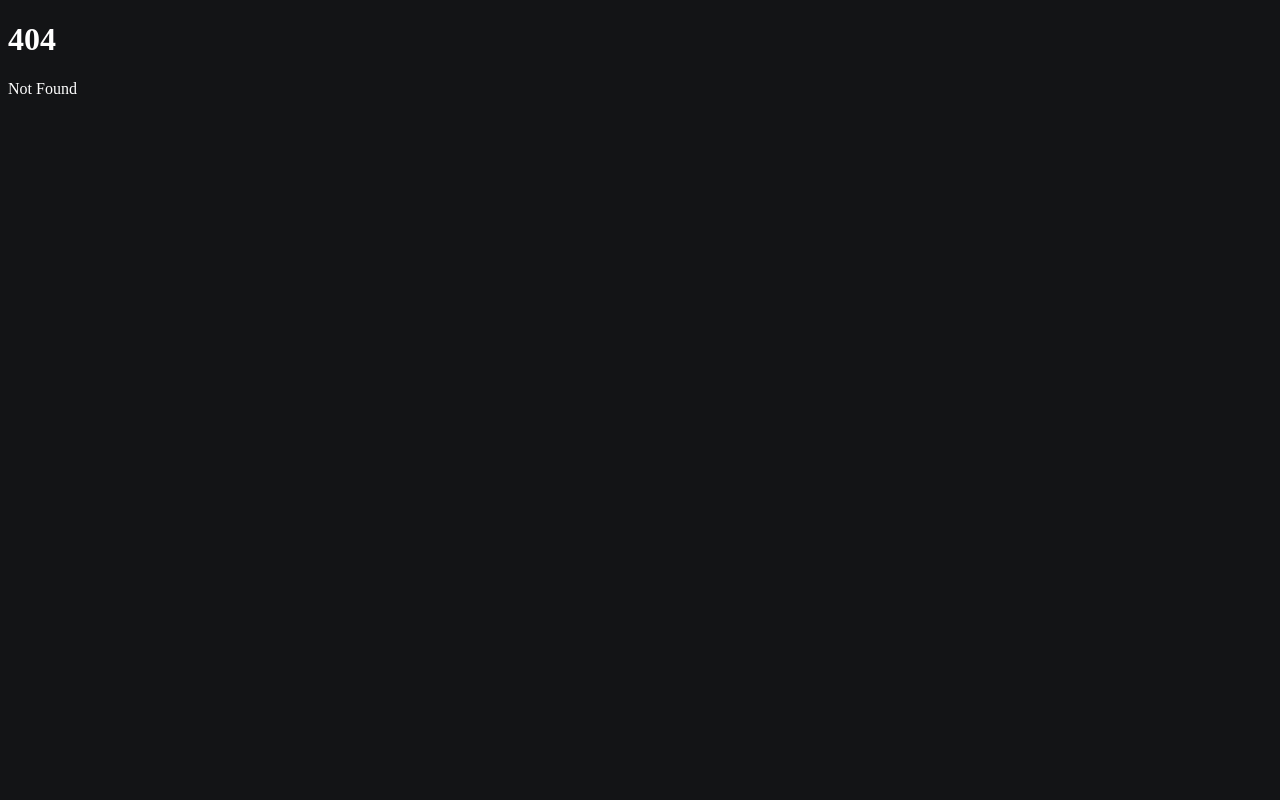
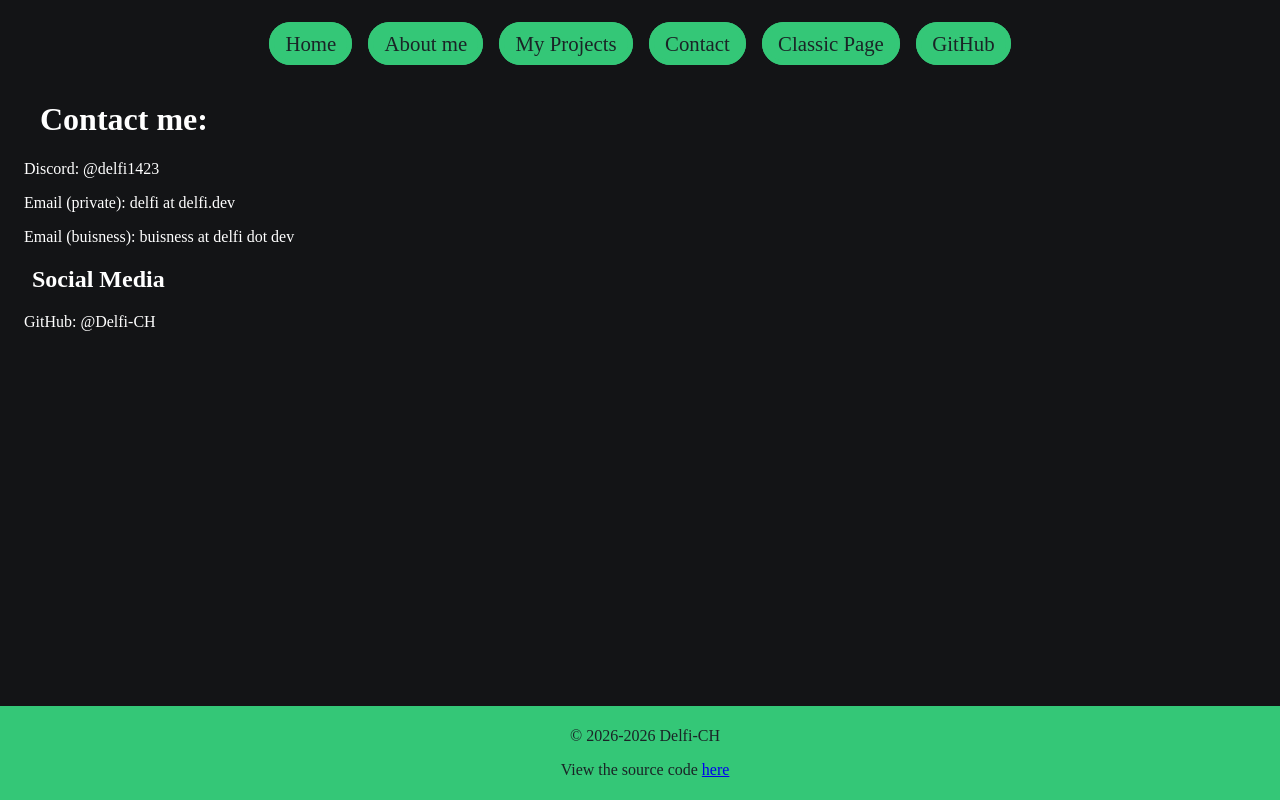
Before and after one commit to Delfi-CH/delfi-page-new, a SvelteKit app: page /contact in a window 1280 px wide. Before the commit this address had no page. Built offline with nearby package versions, Linux system fonts and the light colour scheme.

Commit message:
add contact

```diff
--- /dev/null
+++ b/src/routes/contact/+page.svelte
@@ -0,0 +1,22 @@
+<script>
+
+import Navigation from "$lib/components/Navigation.svelte";
+import Footer from "$lib/components/Footer.svelte";
+</script>
+
+<main>
+    <Navigation></Navigation>
+    <h1>Contact me:</h1>
+    <p>Discord: @delfi1423</p>
+    <p>Email (private): delfi at delfi.dev</p>
+    <p>Email (buisness): buisness at delfi dot dev</p>
+    <h2>Social Media</h2>
+    <p>GitHub: @Delfi-CH</p>
+    <Footer></Footer>
+</main>
+
+<style>
+    h1, h2, p {
+        margin-left: 1em;
+    }
+</style>
```
